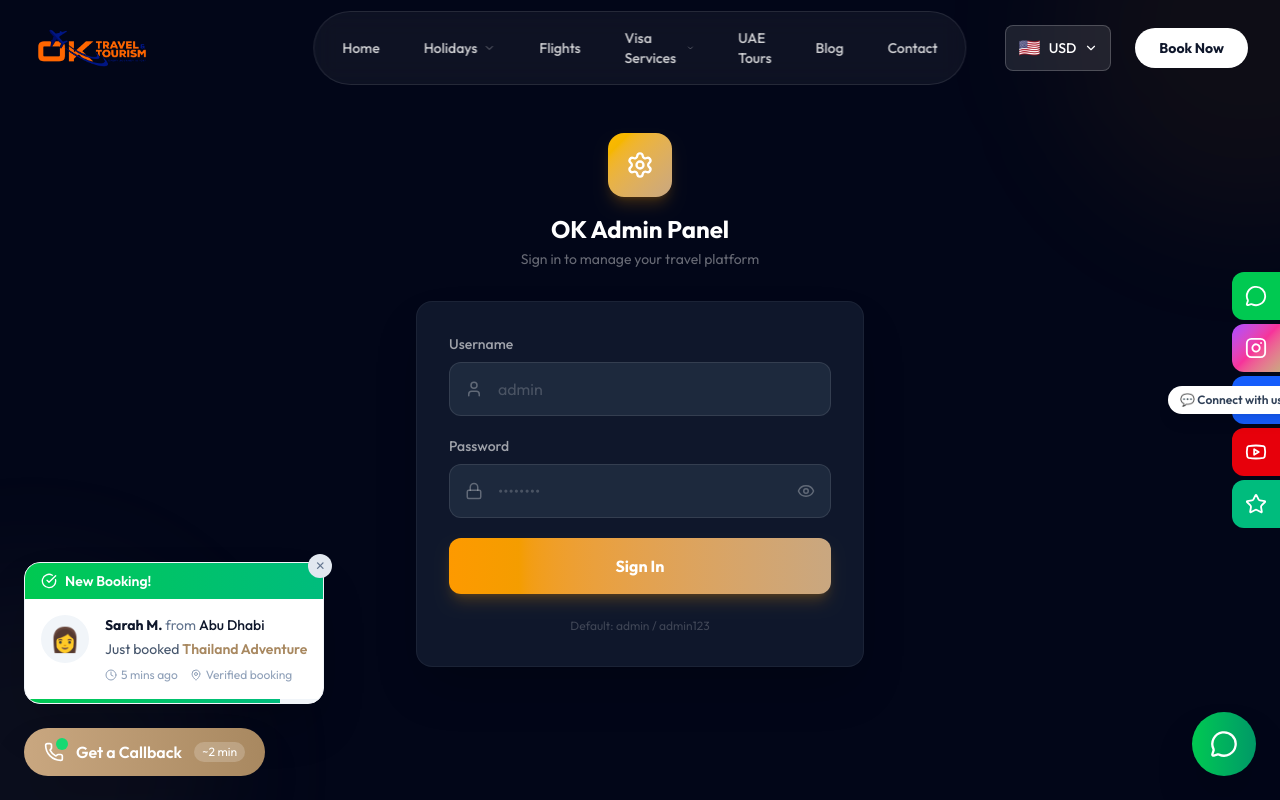
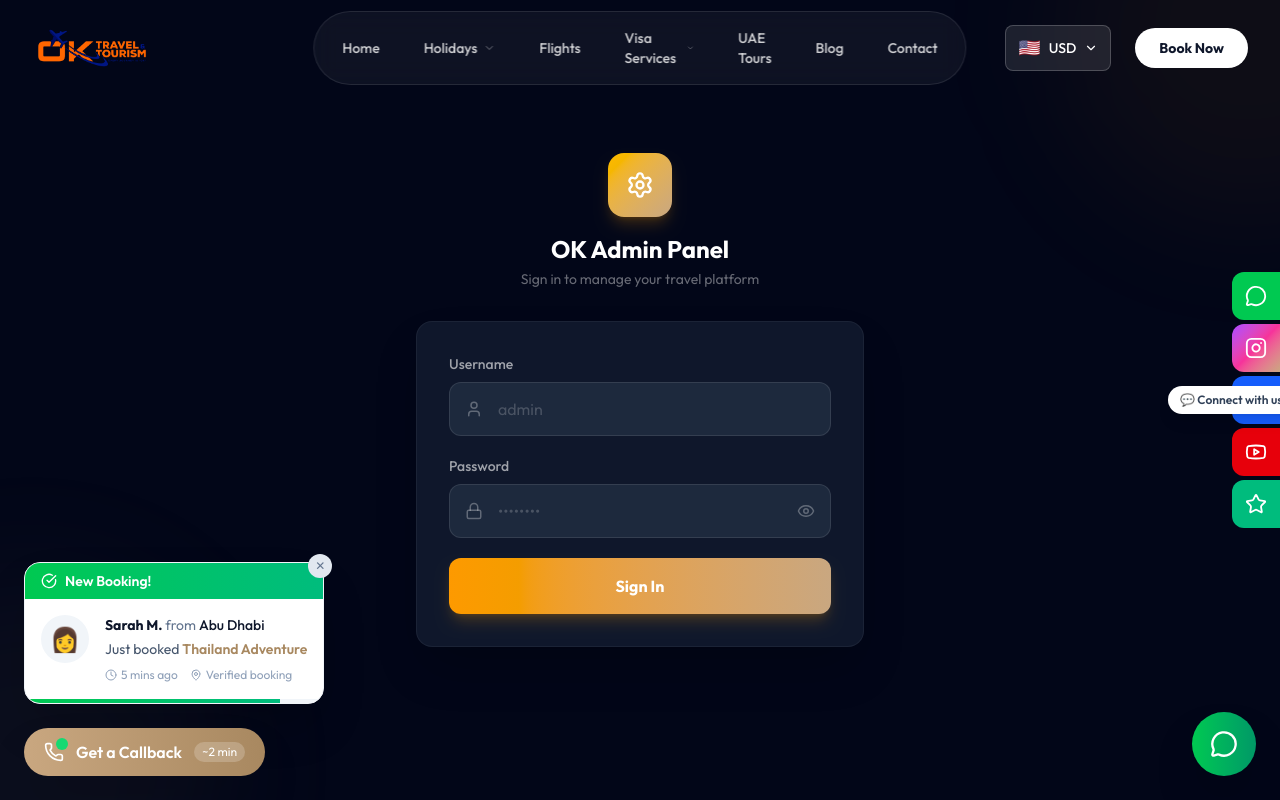
Before and after one commit to hrshmann/TravelOK, a Next.js app: page /admin/login in a window 1280 px wide. Shown: the top 800 px of the page. Built offline with nearby package versions, Linux system fonts and the light colour scheme.

Commit message:
security: update admin password, remove credentials hint from login page

```diff
--- a/src/app/admin/login/page.tsx
+++ b/src/app/admin/login/page.tsx
@@ -114,10 +114,7 @@
                         </button>
                     </form>
 
-                    {/* Hint */}
-                    <p className="text-center text-white/20 text-xs mt-6">
-                        Default: admin / admin123
-                    </p>
+                    {/* Hint removed for security */}
                 </div>
             </div>
         </div>
--- a/src/data/auth.ts
+++ b/src/data/auth.ts
@@ -3,7 +3,7 @@
 
 const AUTH_KEY = 'oktravel_admin_auth';
 const ADMIN_USERNAME = 'admin';
-const ADMIN_PASSWORD = 'admin123';
+const ADMIN_PASSWORD = 'TravelOK#1';
 
 export function login(username: string, password: string): boolean {
     if (username === ADMIN_USERNAME && password === ADMIN_PASSWORD) {
```
